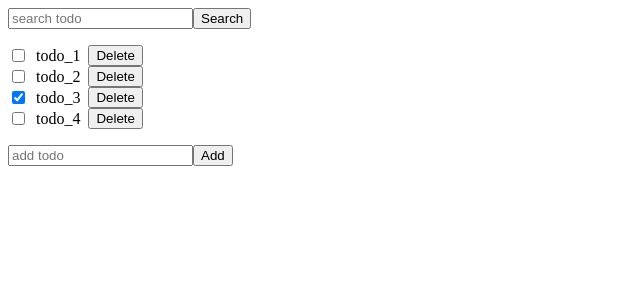
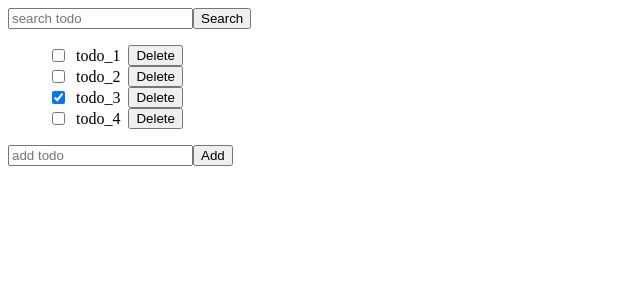
Before and after one commit to Vit0607/my-todos, a React (Vite) app: page / in a window 1280 px wide. Shown: the top 300 px of the page, without its empty margins (0-640 px from the left). Built offline with nearby package versions, Linux system fonts and the light colour scheme.

Commit message:
Сделал реструктуризацию

```diff
--- a/src/components/ToDosList/ToDosList.module.scss
+++ b/src/App.module.scss
@@ -1,3 +1,3 @@
-.toDoList {
+.list {
   padding-left: 0;
 }
--- a/src/App.tsx
+++ b/src/App.tsx
@@ -1,35 +1,22 @@
 import { useEffect, useState } from 'react';
-import ToDosList from './components/ToDosList/ToDosList';
 import { ToDo } from './types/toDo';
 import InputForm from './components/InputForm/InputForm';
+import { delay } from './utils/delay';
+import { initialState } from './constants/initialState';
+import SingleToDo from './components/SingleToDo/SingleToDo';
+import styles from './App.module.scss';
 
 function App() {
-  const initialState = [
-    { id: 1, title: 'todo_1', isDone: false },
-    { id: 2, title: 'todo_2', isDone: false },
-    { id: 3, title: 'todo_3', isDone: true },
-    { id: 4, title: 'todo_4', isDone: false }
-  ];
-
-  type ToDoType = (typeof initialState)[0];
-
-  const [data, setData] = useState<ToDoType[]>(initialState);
+  const [data, setData] = useState<ToDo[]>();
   const [isLoading, setIsLoading] = useState(false);
-  const [memoryData, setMemoryData] = useState<ToDoType[] | null>();
-
-  const delay = (ms: number): Promise<ToDo[]> => {
-    return new Promise(resolve => {
-      setTimeout(() => {
-        resolve(initialState);
-      }, ms);
-    });
-  };
+  const [memoryData, setMemoryData] = useState<ToDo[] | null>();
 
   const getToDos = async () => {
     setIsLoading(true);
     try {
-      const tasks = await delay(1000);
+      const tasks = await delay(initialState, 1000);
       setData(tasks);
+      setMemoryData(tasks);
     } catch (error) {
       console.error(`Ошибка: ${error}`);
     } finally {
@@ -39,13 +26,7 @@ function App() {
 
   useEffect(() => {
     getToDos();
-    setMemoryData([...data]);
   }, []);
-
-  useEffect(() => {
-    console.log('data: ', data);
-    console.log('memoryData: ', memoryData);
-  }, [data, memoryData]);
 
   const toggleIsDone = (id: number) => {
     setData(prev =>
@@ -61,14 +42,18 @@ function App() {
   };
 
   const addItem = (item: object) => {
-    setData(prev => [
+    setData(prev =>
+      prev !== undefined
+        ? [
             ...prev,
             {
-        id: prev.length > 0 ? Math.max(...prev.map(i => i.id)) + 1 : 1,
+              id: prev?.length > 0 ? Math.max(...prev.map(i => i.id)) + 1 : 1,
               title: Object.values(item)[0],
               isDone: false
             }
-    ]);
+          ]
+        : []
+    );
   };
 
   const searchItem = (item: object) => {
@@ -92,14 +77,21 @@ function App() {
         buttonText="Search"
       />
       {isLoading && <p>Загрузка...</p>}
-      {!isLoading && data.length > 0 && (
-        <ToDosList
-          toDosArr={data}
-          toggleIsDone={toggleIsDone}
-          onDeleted={handleDeleteItem}
+      {!isLoading && data && data.length > 0 && (
+        <ul className={styles.toDoList}>
+          {data?.map((toDo: ToDo) => {
+            return (
+              <SingleToDo
+                el={toDo}
+                toggle={toggleIsDone}
+                deleteToDo={handleDeleteItem}
+                key={toDo.id}
               />
+            );
+          })}
+        </ul>
       )}
-      {!isLoading && data.length === 0 && <p>Ничего не найдено!</p>}
+      {!isLoading && data && data.length === 0 && <p>Ничего не найдено!</p>}
       <InputForm
         onSubmit={addItem}
         placeholderText="add todo"
--- a/src/components/SingleToDo/SingleToDo.tsx
+++ b/src/components/SingleToDo/SingleToDo.tsx
@@ -11,6 +11,7 @@ const SingleToDo = ({
   toggle: (id: number) => void;
   deleteToDo: (id: number) => void;
 }) => {
+  console.log(`TODO_${el.id}`);
   return (
     <li key={el.id} className={styles.toDo}>
       <input
--- a/src/components/ToDosList/ToDosList.tsx
+++ /dev/null
@@ -1,30 +0,0 @@
-import { ToDo } from '../../types/toDo';
-import SingleToDo from '../SingleToDo/SingleToDo';
-import styles from './ToDosList.module.scss';
-
-const ToDosList = ({
-  toDosArr,
-  toggleIsDone,
-  onDeleted
-}: {
-  toDosArr: ToDo[];
-  toggleIsDone: (id: number) => void;
-  onDeleted: (id: number) => void;
-}) => {
-  return (
-    <ul className={styles.toDoList}>
-      {toDosArr?.map((toDo: ToDo) => {
-        return (
-          <SingleToDo
-            el={toDo}
-            toggle={toggleIsDone}
-            deleteToDo={onDeleted}
-            key={toDo.id}
-          />
-        );
-      })}
-    </ul>
-  );
-};
-
-export default ToDosList;
--- /dev/null
+++ b/src/constants/initialState.ts
@@ -0,0 +1,6 @@
+export const initialState = [
+  { id: 1, title: 'todo_1', isDone: false },
+  { id: 2, title: 'todo_2', isDone: false },
+  { id: 3, title: 'todo_3', isDone: true },
+  { id: 4, title: 'todo_4', isDone: false }
+];
--- /dev/null
+++ b/src/utils/delay.ts
@@ -0,0 +1,9 @@
+import { ToDo } from '../types/toDo';
+
+export const delay = (arr: ToDo[], ms: number): Promise<ToDo[]> => {
+  return new Promise(resolve => {
+    setTimeout(() => {
+      resolve(arr);
+    }, ms);
+  });
+};
```
Also changed, not shown: src/App.css (deleted). Lines whose indentation alone changed are shown as unchanged.
